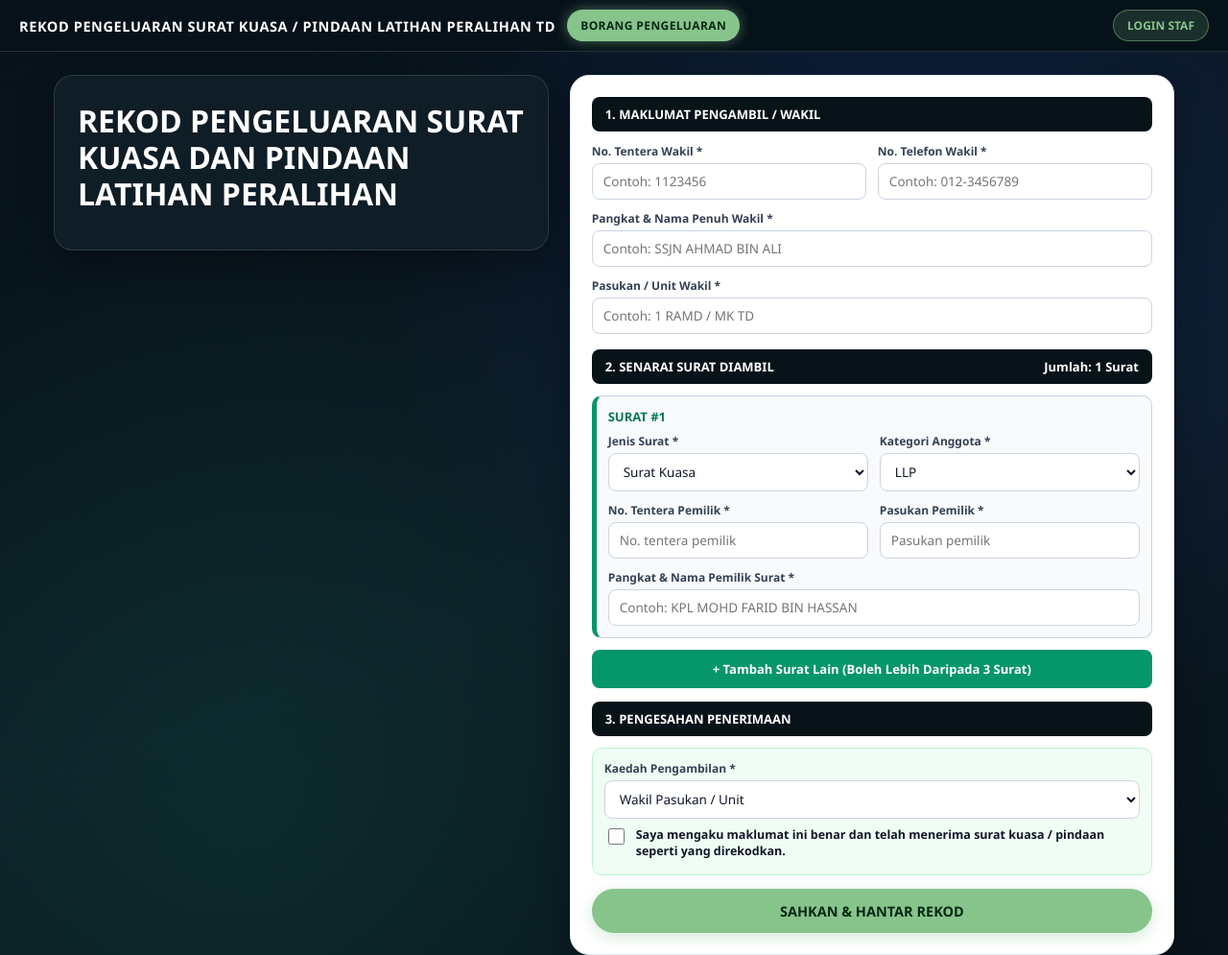
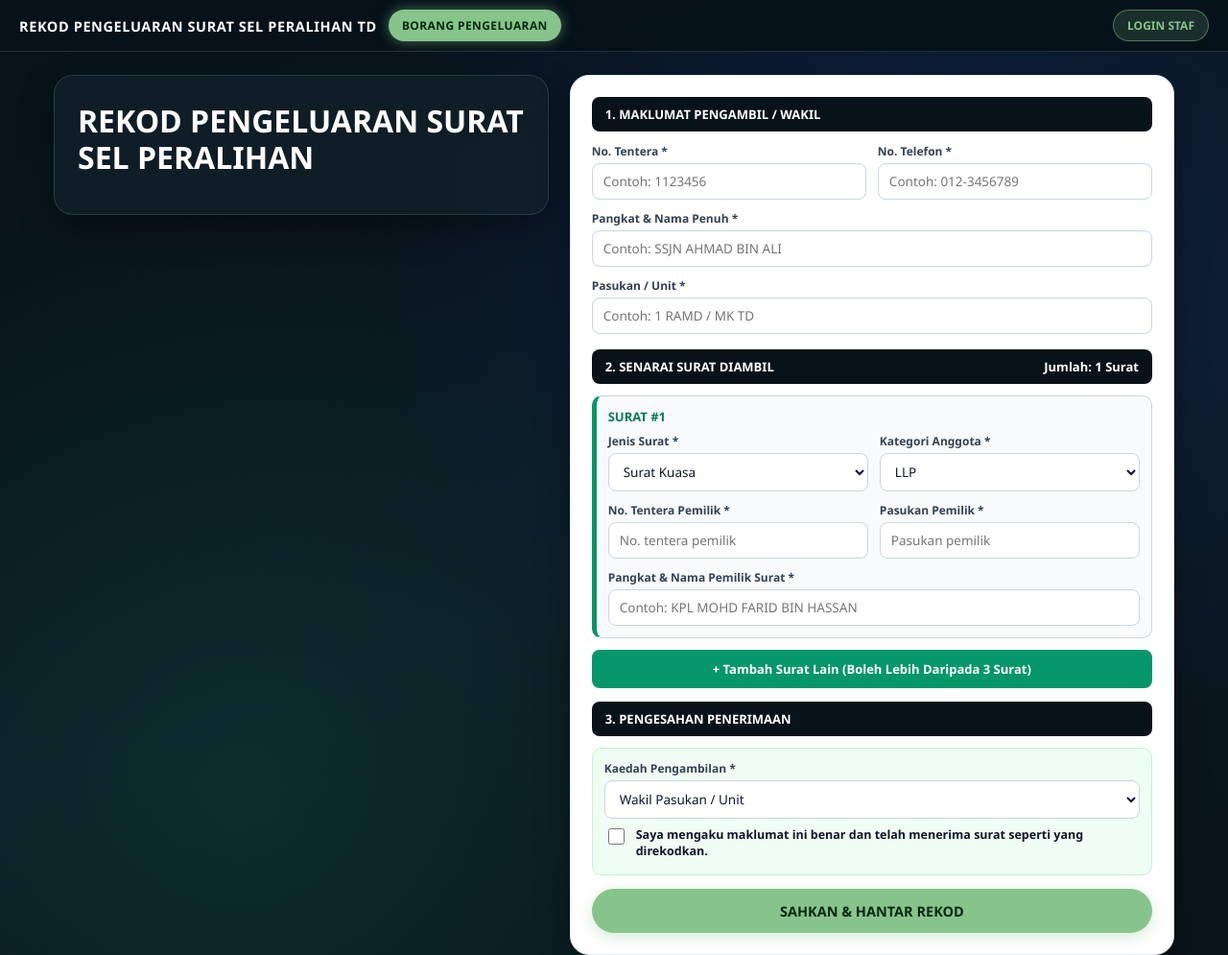
Before and after one commit to AngahZali/REKOD-PENGELUARAN-SURAT-KUASA-PINDAAN-LATIHAN-PERALIHAN-TD, a plain HTML site: page index.html in a window 1280 px wide. Shown: the top 995 px of the page at 96% size. Drawn offline with nearby package versions, Linux system fonts and the light colour scheme.

Commit message:
Update index.html

```diff
--- a/index.html
+++ b/index.html
@@ -3,7 +3,7 @@
 <head>
   <meta charset="UTF-8" />
   <meta name="viewport" content="width=device-width, initial-scale=1.0" />
-  <title>REKOD PENGELUARAN SURAT KUASA / PINDAAN LATIHAN PERALIHAN TD</title>
+  <title>REKOD PENGELUARAN SURAT SEL PERALIHAN TD</title>
   <script src="https://cdn.jsdelivr.net/npm/chart.js"></script>
   <script src="https://cdnjs.cloudflare.com/ajax/libs/qrcodejs/1.0.0/qrcode.min.js"></script>
   <style>
@@ -624,7 +624,7 @@
   <header class="topbar">
     <div class="topbar-dalam">
       <div class="jenama-kiri">
-        <span class="nama-portal">REKOD PENGELUARAN SURAT KUASA / PINDAAN LATIHAN PERALIHAN TD</span>
+        <span class="nama-portal">REKOD PENGELUARAN SURAT SEL PERALIHAN TD</span>
         <button id="btnNavBorang" class="pautan-menu aktif" onclick="bukaHalamanLuar(this)">BORANG PENGELUARAN</button>
         <button id="btnNavDashboard" class="pautan-menu" style="display:none;" onclick="bukaHalamanStaf('dashboard', this)">DASHBOARD STAF</button>
         <button id="btnNavQR" class="pautan-menu" style="display:none;" onclick="bukaHalamanStaf('qr', this)">KOD QR</button>
@@ -668,7 +668,7 @@
       <div class="susun-luar">
 
         <div class="kad-hero-gelap">
-          <h2>REKOD PENGELUARAN SURAT KUASA DAN PINDAAN LATIHAN PERALIHAN</h2>
+          <h2>REKOD PENGELUARAN SURAT SEL PERALIHAN</h2>
         </div>
 
         <div class="panel-borang">
@@ -676,20 +676,20 @@
             <div class="bar-seksyen">1. MAKLUMAT PENGAMBIL / WAKIL</div>
             <div class="grid-2">
               <div class="medan">
-                <label>No. Tentera Wakil *</label>
+                <label>No. Tentera *</label>
                 <input type="text" id="noTentWakil" placeholder="Contoh: 1123456" required />
               </div>
               <div class="medan">
-                <label>No. Telefon Wakil *</label>
+                <label>No. Telefon *</label>
                 <input type="tel" id="noTelWakil" placeholder="Contoh: 012-3456789" required />
               </div>
             </div>
             <div class="medan">
-              <label>Pangkat & Nama Penuh Wakil *</label>
+              <label>Pangkat & Nama Penuh *</label>
               <input type="text" id="namaWakil" placeholder="Contoh: SSJN AHMAD BIN ALI" required />
             </div>
             <div class="medan">
-              <label>Pasukan / Unit Wakil *</label>
+              <label>Pasukan / Unit *</label>
               <input type="text" id="pasukanWakil" placeholder="Contoh: 1 RAMD / MK TD" required />
             </div>
 
@@ -715,7 +715,7 @@
               </div>
               <label class="baris-checkbox">
                 <input type="checkbox" id="kotakPerakuan" required />
-                <span>Saya mengaku maklumat ini benar dan telah menerima surat kuasa / pindaan seperti yang direkodkan.</span>
+                <span>Saya mengaku maklumat ini benar dan telah menerima surat seperti yang direkodkan.</span>
               </label>
             </div>
 
@@ -854,7 +854,7 @@
         </div>
         <div class="poster-qr">
           <div style="font-size:16px; font-weight:800; color:#071219;">IMBAS QR REKOD PENGELUARAN</div>
-          <div style="font-size:13px; font-weight:700; color:#047857; margin-top:4px;">Surat Kuasa / Pindaan Latihan Peralihan TD</div>
+          <div style="font-size:13px; font-weight:700; color:#047857; margin-top:4px;">Surat Sel Peralihan TD</div>
           <div id="bekasQR"></div>
           <div style="font-size:12px; color:#334155;">Boleh merekod lebih daripada 3 surat dalam satu sesi.</div>
         </div>
```
